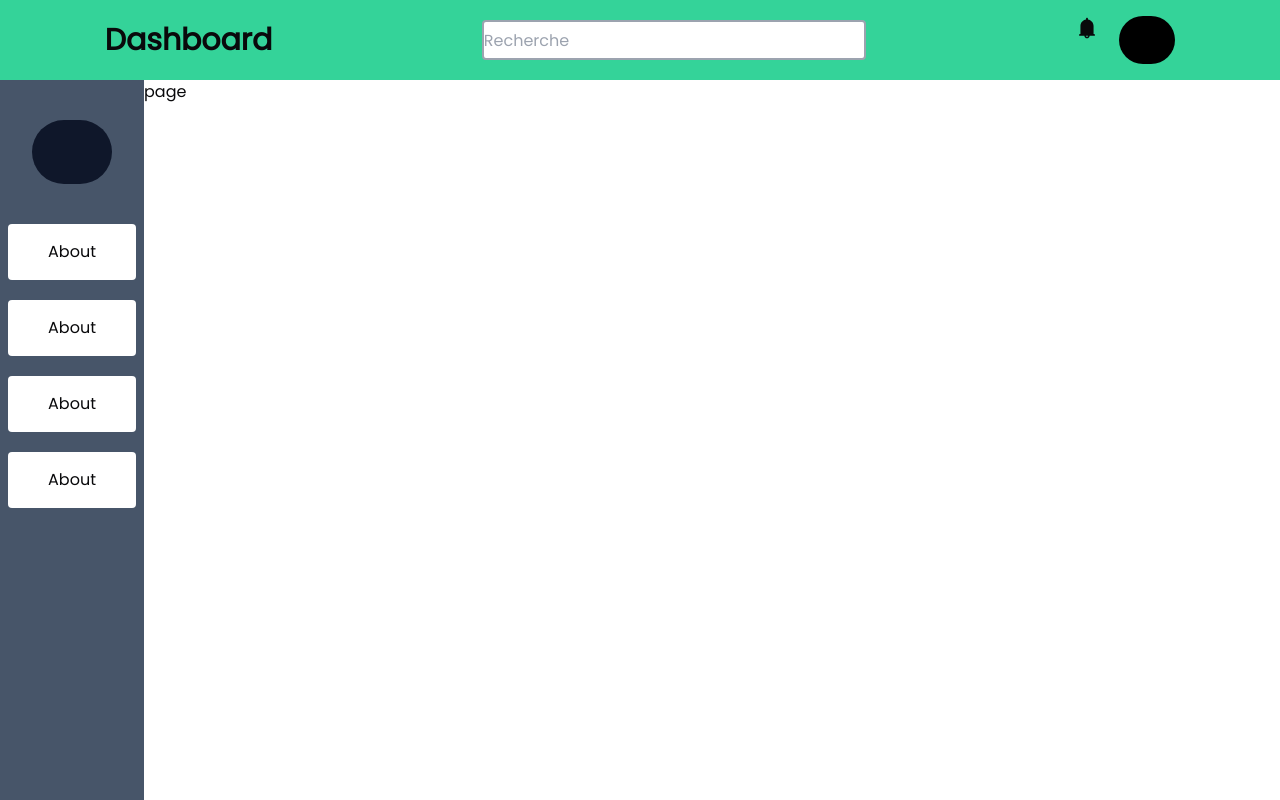
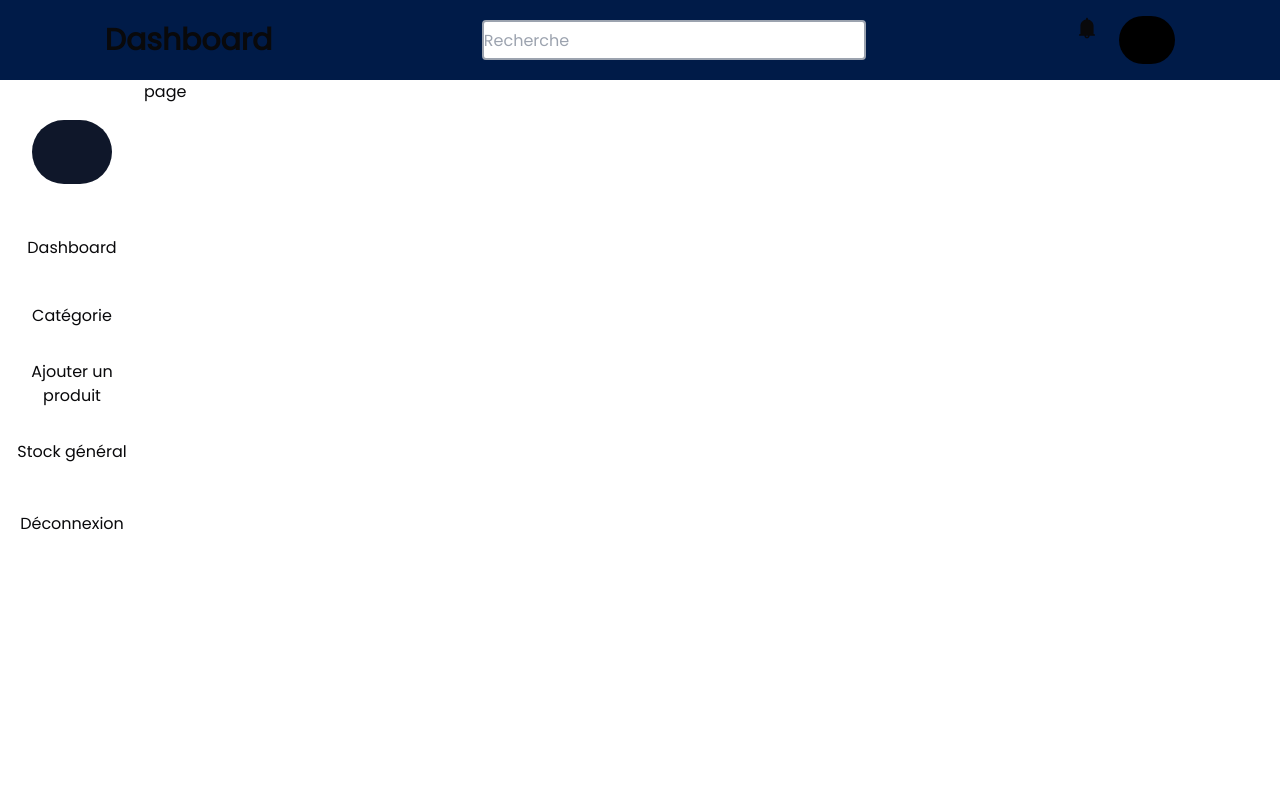
Before and after one commit to abraham241/gestion-stock, a Next.js app: page /dashboard in a window 1280 px wide. Built offline with nearby package versions, Linux system fonts and the light colour scheme.

Commit message:
recup du dash

```diff
--- a/src/components/navBar.tsx
+++ b/src/components/navBar.tsx
@@ -4,13 +4,15 @@ import Image from "next/image";
 import { cn } from "@/lib/utils";
 // import profil from "../public/images/profil.jpg";
 
-type navBarProps ={
-  className?: string
-}
+type navBarProps = {
+  className?: string;
+};
 
-const NavBar: React.FC<navBarProps> = ({className}) => {
+const NavBar: React.FC<navBarProps> = ({ className }) => {
   return (
-    <div className={cn(className, 'bg-base-100 flex justify-around items-center')}>
+    <div
+      className={cn(className, "bg-[#001B48] flex justify-around items-center")}
+    >
       <div className="">
         <a className="btn-ghost text-3xl font-bold ">Dashboard</a>
       </div>
@@ -29,7 +31,6 @@ const NavBar: React.FC<navBarProps> = ({className}) => {
           {/* <Image src={profil} alt="" height={100} width={100} /> */}
         </div>
       </div>
-
     </div>
   );
 };
--- a/src/components/sideBar.tsx
+++ b/src/components/sideBar.tsx
@@ -4,7 +4,7 @@ import Link from "next/link";
 
 const SideBar = () => {
   return (
-    <div className="flex flex-col  items-center bg-slate-600 h-full w-full">
+    <div className="flex flex-col  items-center bg-  h-full w-full">
       {/* logo de la structure */}
       <div className="bg-slate-900 h-16 w-20 rounded-full my-10">
         {/* <img src="" alt="" /> */}
@@ -13,19 +13,22 @@ const SideBar = () => {
       {/* les boutons de navigation */}
       <div className="w-[250px] flex flex-col justify-between gap-5 items-center">
         <div className="flex flex-col gap-5 justify-between items-center">
-          <button className="bg-white h-14 w-32 rounded hover:bg-slate-950 hover:text-white">
-            <Link href="/#">About</Link>
+          <button className="bg-white h-12 w-32 rounded hover:bg-slate-950 hover:text-white">
+            <Link href="/#">Dashboard</Link>
           </button>
-          <button className="bg-white h-14 w-32 rounded hover:bg-slate-950 hover:text-white">
-            <Link href="/#">About</Link>
+          <button className="bg-white h-12 w-32 rounded hover:bg-slate-950 hover:text-white">
+            <Link href="/#">Catégorie</Link>
           </button>
-          <button className="bg-white h-14 w-32 rounded hover:bg-slate-950 hover:text-white">
-            <Link href="/#">About</Link>
+          <button className="bg-white h-12 w-32 rounded hover:bg-slate-950 hover:text-white">
+            <Link href="/#">Ajouter un produit</Link>
+          </button>
+          <button className="bg-white h-12 w-32 rounded hover:bg-slate-950 hover:text-white">
+            <Link href="/#">Stock général</Link>
           </button>
         </div>
         <div>
           <button className="bg-white h-14 w-32 rounded hover:bg-slate-950 hover:text-white">
-            <Link href="/#">About</Link>
+            <Link href="/#">Déconnexion</Link>
           </button>
         </div>
       </div>
```
